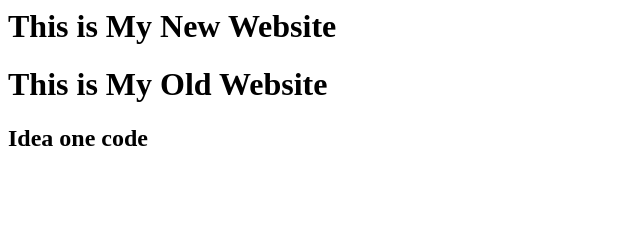
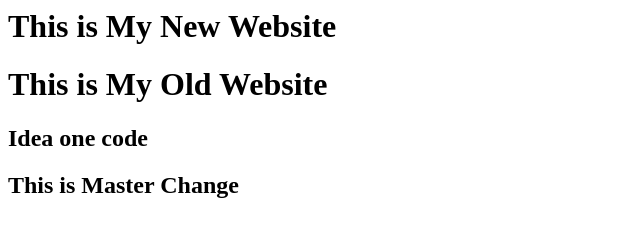
Before and after one commit to AvinashGuptaKV/WebReport, a plain HTML site: page index.html in a window 1280 px wide. Shown: the whole page, without its empty margins (0-640 px from the left). Drawn offline with Linux system fonts and the light colour scheme.

Commit message:
master change

```diff
--- a/index.html
+++ b/index.html
@@ -1,3 +1,4 @@
 <h1>This is My New Website</h1>
 <h1>This is My Old Website</h1>
 <h2>Idea one code</h2>
+<h2>This is Master Change</h2>
```
